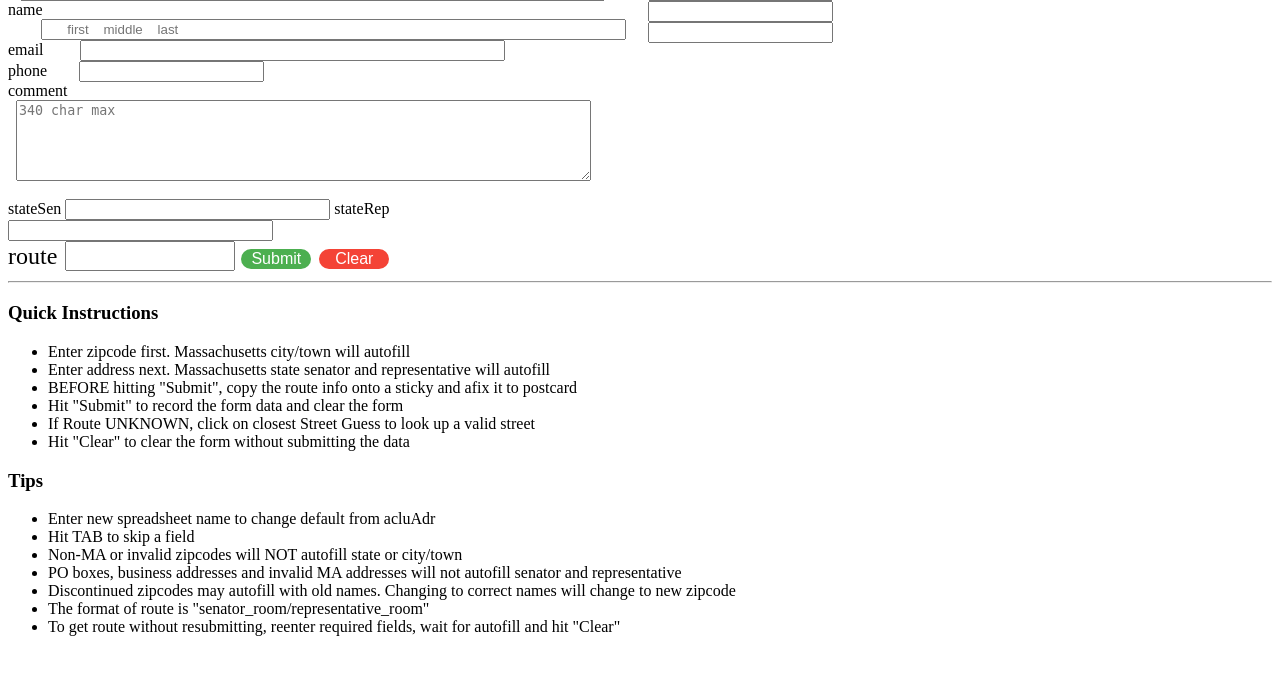
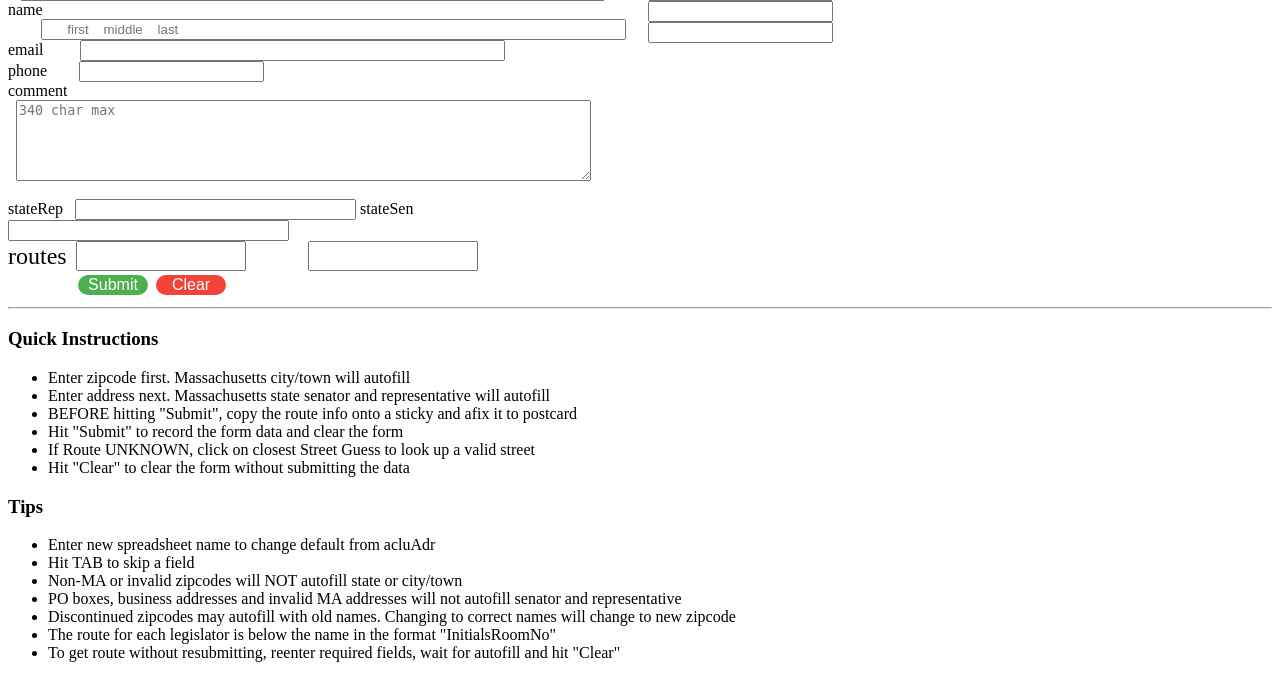
Before and after one commit to aboxer/postcard, a Flask app: page / in a window 1280 px wide. Shown: the part 188-866 px from the top of the page. Before the commit the page ends 824 px from the top, so only its background shows below. Run offline with Flask 2, Linux system fonts and the light colour scheme.

Commit message:
two routes works on localhost and appengine

```diff
--- a/lkupLib.py
+++ b/lkupLib.py
@@ -101,12 +101,14 @@ def mkRoute(senRep):
   tmp = senRep['Senator'].split()
   for senRoom in senRooms:
     if eqText(tmp[0][:-1],senRoom[0]) and eqText(tmp[1],senRoom[1]): #chop the comma off the end of last name
-      tmp2 = senRoom[2]
+      #tmp2 = senRoom[2]
+      tmp1 = tmp[1][0] + tmp[0][0:2] + senRoom[2] #FirstinitLastinitRoom
       break
-  tmp2 = tmp2 + '/'
+  #tmp2 = tmp2 + '/'
   tmp = senRep['Representative'].split()
   for repRoom in repRooms:
     if eqText(tmp[0][:-1],repRoom[0]) and eqText(tmp[1],repRoom[1]): #chop the comma off the end of last name
-      tmp2 = tmp2 + repRoom[2]
+      #tmp2 = tmp2 + repRoom[2]
+      tmp2 = tmp[1][0] + tmp[0][0:2] + repRoom[2] #FirstinitLastinitRoom
       break
-  return tmp2
+  return tmp2,tmp1
--- a/main.py
+++ b/main.py
@@ -91,7 +91,9 @@ def get_python_data():
       if response != None: #got something from website, scrape it and return
         senRep = lkupLib.legScrape(response)
         if len(senRep) > 1: #lookup worked, calculate route code
-          senRep['route'] = lkupLib.mkRoute(senRep)
+          #senRep['route'] = lkupLib.mkRoute(senRep)
+          #senRep['route2'] = senRep['route']
+          senRep['route'],senRep['route2'] = lkupLib.mkRoute(senRep)
         else: #lookup failed. return list of guesses
           #print 'dbg3',request.args.get('zipcode'),tmp['street_full']
           senRep['guesses'] = mkGuess(request.args.get('zipcode'),tmp['street_full'])
--- a/static/style.css
+++ b/static/style.css
@@ -12,6 +12,7 @@
     font-size:18pt;
 }
 
+/* for routing boxes */
 .bigtext {
     height:30px;
     width:170px;
--- a/templates/form.html
+++ b/templates/form.html
@@ -43,14 +43,15 @@
           <textarea class="commentbox" autocomplete="off" id="comment" rows = "5" cols = "69" maxlength="300" name = "comment" placeholder="340 char max"></textarea>
           <br />
           <br />
+          <label for="stateRep">stateRep</label>
+          <input style="margin-left: 8px" autocomplete="off" id="stateRep"  type="text" name="stateRep" size="32px">
           <label for="stateSen">stateSen</label>
-          <input autocomplete="off" id="stateSen"  type="text" name="stateSen" size="30">
-          <label for="stateRep">stateRep</label>
-          <input autocomplete="off" id="stateRep"  type="text" name="stateRep" size="30"><br />
-          <label class="biglabel" for="route">route</label>
-          <input style="margin-left: 4px" autocomplete="off" id="route" type="text" name="route" class="bigtext">
+          <input autocomplete="off" id="stateSen"  type="text" name="stateSen" size="32"><br />
+          <label class="biglabel" for="route">routes</label>
+          <input style="margin-left: 5px" autocomplete="off" id="route" type="text" name="route" class="bigtext">
+          <input style="margin-left: 58px" autocomplete="off" id="route2" type="text" name="route2" class="bigtext"><br />
 
-          <button class="button " onclick="mySubmit()">Submit</button>
+          <button style="margin-left: 70px" class="button " onclick="mySubmit()">Submit</button>
           <button class="button  button1" onclick="myClear()">Clear</button>
         </div>
         <div class="column">
@@ -80,7 +81,7 @@
           <li>Non-MA or invalid zipcodes will NOT autofill state or city/town</li>
           <li>PO boxes, business addresses and invalid MA addresses will not autofill senator and representative </li>
           <li>Discontinued zipcodes may autofill with old names. Changing to correct names will change to new zipcode</li>
-          <li>The format of route is "senator_room/representative_room"</li>
+          <li>The route for each legislator is below the name in the format "InitialsRoomNo"</li>
           <li>To get route without resubmitting, reenter required fields, wait for autofill and hit "Clear"</li>
         </ul>
       </div>
@@ -97,7 +98,7 @@ in the spreadsheet will be added. The rest will be discarded.
 */
 
 //ids for all the text input boxes in the form
-var formNames = ['zipcode','state','city','address','firstName','email','phone','comment','stateSen','stateRep','route','guess1','guess2','guess3','guess4','guess5'];
+var formNames = ['zipcode','state','city','address','firstName','email','phone','comment','stateSen','stateRep','route','route2','guess1','guess2','guess3','guess4','guess5'];
 
 //just used to move focus to correct text box
 function mvFocus(next){
@@ -158,6 +159,7 @@ function senrepLkup() {
       var w = $.parseJSON(data);
       if("route" in w){  //got a match
         document.getElementById("route").value = w["route"];
+        document.getElementById("route2").value = w["route2"];
         document.getElementById("stateSen").value = w["Senator"];
         document.getElementById("stateRep").value = w["Representative"];
         document.getElementById("guess1").value = "";
@@ -168,6 +170,7 @@ function senrepLkup() {
       }
       else {  //no match - show the guesses
         document.getElementById("route").value = "Unknown";
+        document.getElementById("route2").value = "Unknown";
         document.getElementById("stateSen").value = "";
         document.getElementById("stateRep").value = "";
         document.getElementById("guess1").value = w["guesses"][0];
@@ -187,6 +190,7 @@ function senrepLkup() {
 //just clear sen & rep data
 function lkupClear(){
   document.getElementById("route").value = "";
+  document.getElementById("route2").value = "";
   document.getElementById("stateSen").value = "";
   document.getElementById("stateRep").value = "";
 }
```
